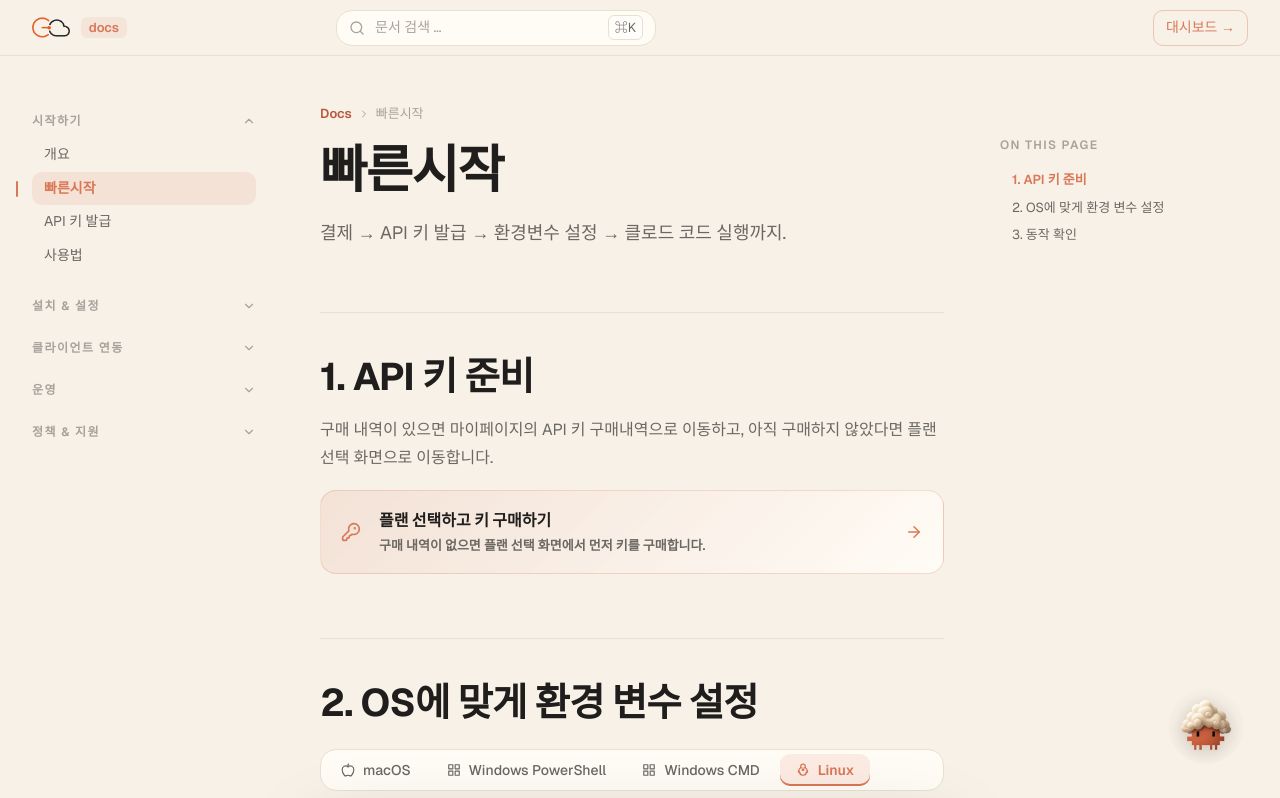
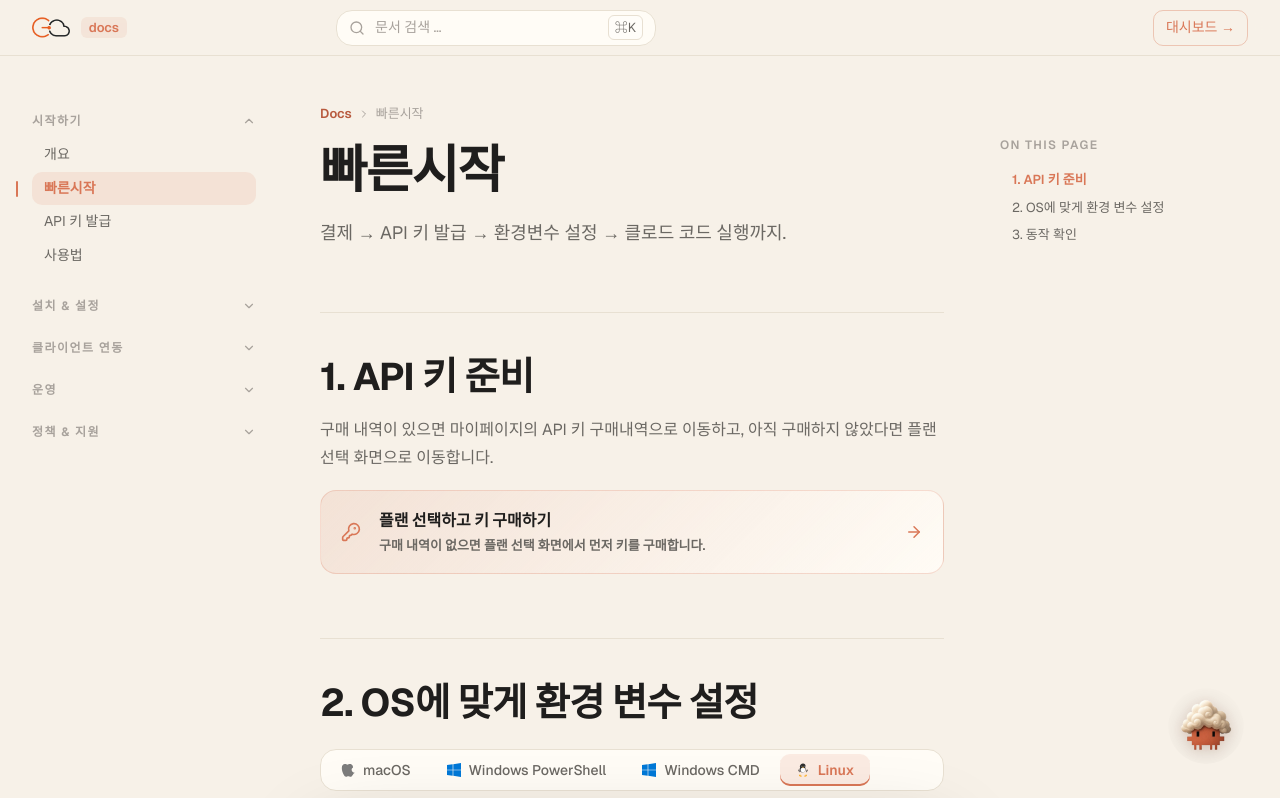
Before and after one commit to rowqqq3625-dot/clcocloud, a Next.js app: page /docs/quickstart in a window 1280 px wide. Shown: the top 798 px of the page. Built offline with nearby package versions, Linux system fonts and the light colour scheme; a web font is replaced by a local one.

Commit message:
design: OS별 빠른시작 탭 및 어시스턴트 칩스 아이콘을 고화질 공식 컬러 SVG 로고로 전면 교체

```diff
--- a/components/assistant/OSChips.tsx
+++ b/components/assistant/OSChips.tsx
@@ -10,20 +10,30 @@ interface OSChipsProps {
 }
 
 const AppleIcon = ({ className }: { className?: string }) => (
-  <svg xmlns="http://www.w3.org/2000/svg" className={className} style={{ width: "16px", height: "16px" }} viewBox="0 0 24 24" fill="currentColor" aria-hidden="true">
-    <path d="M18.71 19.5c-.83 1.24-1.71 2.45-3.05 2.47-1.34.03-1.77-.79-3.29-.79-1.53 0-2 .77-3.27.82-1.31.05-2.3-1.32-3.14-2.53C4.25 17 2.94 12.45 4.7 9.39c.87-1.52 2.43-2.48 4.12-2.51 1.28-.02 2.5.87 3.29.87.78 0 2.26-1.07 3.81-.91.65.03 2.47.26 3.64 1.98-.09.06-2.17 1.28-2.15 3.81.03 3.02 2.65 4.03 2.68 4.04-.03.07-.42 1.44-1.38 2.83M15.97 4.17c.66-.81 1.11-1.93.99-3.06-1 .04-2.22.67-2.94 1.51-.61.7-1.15 1.84-1.01 2.96 1.12.09 2.27-.58 2.96-1.41z" />
+  <svg viewBox="0 0 170 170" className={className} style={{ width: "14px", height: "14px" }} fill="#7C7C7C" aria-hidden="true">
+    <path d="M150.37 130.25c-2.45 5.66-5.35 10.87-8.71 15.66-4.58 6.53-8.33 11.05-11.22 13.56-4.48 4.12-9.28 6.23-14.42 6.35-3.69 0-8.14-1.05-13.32-3.18-5.19-2.12-9.97-3.17-14.34-3.17-4.58 0-9.49 1.05-14.75 3.17-5.26 2.13-9.5 3.24-12.74 3.35-4.34.22-9.13-1.78-14.37-6.02-3.43-2.79-7.25-7.38-11.45-13.78-8.23-12.65-14.48-26.79-18.75-42.44-4.28-15.65-6.42-30.08-6.42-43.29 0-14.73 3.61-26.6 10.84-35.61 7.23-9.01 16.08-13.56 26.56-13.67 5.06 0 10.87 1.58 17.43 4.75 6.56 3.17 11.13 4.75 13.7 4.75 2.11 0 6.64-1.58 13.57-4.75 6.93-3.17 12.33-4.64 16.2-4.43 11.83.53 21.05 4.88 27.67 13.06 6.62 8.18 10.15 17.9 10.59 29.17-11.4 6.86-17.15 16.03-17.26 27.53-.11 9.4 3.27 17.38 10.14 23.95 6.87 6.57 15.08 10.37 24.63 11.4-.87 2.64-1.79 5.23-2.77 7.77zM119.22 17.58c0 7.7-2.79 14.88-8.38 20.53-5.59 5.65-12.59 9.17-21.01 8.55-.11-.74-.17-1.6-.17-2.58 0-7.39 3.01-14.61 9.02-21.65 6.01-7.04 13.17-10.74 21.5-11.1 0 .95.04 1.9.04 2.87z" />
   </svg>
 );
 
 const WindowsIcon = ({ className }: { className?: string }) => (
-  <svg xmlns="http://www.w3.org/2000/svg" className={className} style={{ width: "16px", height: "16px" }} viewBox="0 0 24 24" fill="currentColor" aria-hidden="true">
-    <path d="M0 3.449L9.75 2.1v9.45H0V3.449zM0 12.45h9.75v9.45L0 20.551v-8.1zM10.95 1.935L24 0v11.55H10.95V1.935zM10.95 12.45H24v11.55l-13.05-1.935v-9.615z" />
+  <svg viewBox="0 0 24 24" className={className} style={{ width: "14px", height: "14px" }} aria-hidden="true">
+    <path fill="#0078D7" d="M0 3.449L9.75 2.1v9.45H0V3.449zM0 12.45h9.75v9.45L0 20.55v-8.1zM10.8 1.95L24 0v11.55H10.8V1.95zM10.8 12.45H24v11.55l-13.2-1.95v-9.6z" />
   </svg>
 );
 
 const PenguinIcon = ({ className }: { className?: string }) => (
-  <svg xmlns="http://www.w3.org/2000/svg" className={className} style={{ width: "16px", height: "16px" }} viewBox="0 0 24 24" fill="currentColor" aria-hidden="true">
-    <path d="M12 2c-1.3 0-2.4.5-3.2 1.4-1 .8-1.5 2.1-1.5 3.4 0 1.2.4 2.3 1.1 3.2C8 10.3 7 11.5 7 13c0 2 1.5 3.5 3.5 3.5.5 0 1-.1 1.5-.3.5.2 1 .3 1.5.3 2 0 3.5-1.5 3.5-3.5 0-1.5-1-2.7-1.4-3 .7-.9 1.1-2 1.1-3.2 0-1.3-.5-2.6-1.5-3.4C14.4 2.5 13.3 2 12 2zm-2.5 4c.6 0 1 .4 1 1s-.4 1-1 1-1-.4-1-1 .4-1 1-1zm5 0c.6 0 1 .4 1 1s-.4 1-1 1-1-.4-1-1 .4-1 1-1zm-2.5 6c-1.5 0-2.5-1.2-2.5-2.5H14.5c0 1.3-1 2.5-2.5 2.5zm0 3c-2.5 0-4.5 1.5-4.5 3 0 .8.8 1.5 1.8 1.5h5.4c1 0 1.8-.7 1.8-1.5 0-1.5-2-3-4.5-3z" />
+  <svg viewBox="0 0 512 512" className={className} style={{ width: "14px", height: "14px" }} aria-hidden="true">
+    <path fill="#2E2E2E" d="M256,16c-63.5,0-115,51.5-115,115c0,15.6,3.1,30.4,8.8,44c-11.2,17.2-17.8,37.8-17.8,60c0,60.8,49.2,110,110,110s110-49.2,110-110c0-22.2-6.6-42.8-17.8-60c5.7-13.6,8.8-28.4,8.8-44C371,67.5,319.5,16,256,16z"/>
+    <path fill="#FFFFFF" d="M256,166c-49.7,0-90,40.3-90,90c0,42.5,29.5,78.2,69.1,87.4C243,346,249,348,256,348s13-2,20.9-4.6c39.6-9.2,69.1-44.9,69.1-87.4C346,206.3,305.7,166,256,166z"/>
+    <circle cx="216" cy="116" r="14" fill="#FFFFFF"/>
+    <circle cx="216" cy="116" r="6" fill="#000000"/>
+    <circle cx="296" cy="116" r="14" fill="#FFFFFF"/>
+    <circle cx="296" cy="116" r="6" fill="#000000"/>
+    <path fill="#FFA500" d="M256,134c-12,0-22,8-22,18c0,18,22,26,22,26s22-8,22-26C278,142,268,134,256,134z"/>
+    <path fill="#FFA500" d="M156,416c-22,0-40,18-40,40c0,22,40,40,40,40h60c0,0-20-40-20-40H156z"/>
+    <path fill="#FFA500" d="M356,416c22,0,40,18,40,40c0,22-40,40-40,40h-60c0,0,20-40,20-40H356z"/>
+    <path fill="#2E2E2E" d="M106,236c-11,0-20,9-20,20c0,40,30,80,60,90c0,0-20-50-20-80C126,245,117,236,106,236z"/>
+    <path fill="#2E2E2E" d="M406,236c11,0,20,9,20,20c0,40-30,80-60,90c0,0,20-50,20-80C386,245,395,236,406,236z"/>
   </svg>
 );
 
--- a/components/docs/OSTabs.tsx
+++ b/components/docs/OSTabs.tsx
@@ -15,43 +15,31 @@ export type OSTab = {
   filename?: string;
 };
 
+const AppleIcon = (props: React.SVGProps<SVGSVGElement>) => (
+  <svg viewBox="0 0 170 170" width="1em" height="1em" fill="#7C7C7C" {...props}>
+    <path d="M150.37 130.25c-2.45 5.66-5.35 10.87-8.71 15.66-4.58 6.53-8.33 11.05-11.22 13.56-4.48 4.12-9.28 6.23-14.42 6.35-3.69 0-8.14-1.05-13.32-3.18-5.19-2.12-9.97-3.17-14.34-3.17-4.58 0-9.49 1.05-14.75 3.17-5.26 2.13-9.5 3.24-12.74 3.35-4.34.22-9.13-1.78-14.37-6.02-3.43-2.79-7.25-7.38-11.45-13.78-8.23-12.65-14.48-26.79-18.75-42.44-4.28-15.65-6.42-30.08-6.42-43.29 0-14.73 3.61-26.6 10.84-35.61 7.23-9.01 16.08-13.56 26.56-13.67 5.06 0 10.87 1.58 17.43 4.75 6.56 3.17 11.13 4.75 13.7 4.75 2.11 0 6.64-1.58 13.57-4.75 6.93-3.17 12.33-4.64 16.2-4.43 11.83.53 21.05 4.88 27.67 13.06 6.62 8.18 10.15 17.9 10.59 29.17-11.4 6.86-17.15 16.03-17.26 27.53-.11 9.4 3.27 17.38 10.14 23.95 6.87 6.57 15.08 10.37 24.63 11.4-.87 2.64-1.79 5.23-2.77 7.77zM119.22 17.58c0 7.7-2.79 14.88-8.38 20.53-5.59 5.65-12.59 9.17-21.01 8.55-.11-.74-.17-1.6-.17-2.58 0-7.39 3.01-14.61 9.02-21.65 6.01-7.04 13.17-10.74 21.5-11.1 0 .95.04 1.9.04 2.87z" />
+  </svg>
+);
+
 const WindowsIcon = (props: React.SVGProps<SVGSVGElement>) => (
-  <svg
-    viewBox="0 0 24 24"
-    width="1em"
-    height="1em"
-    fill="none"
-    stroke="currentColor"
-    strokeWidth="2"
-    strokeLinecap="round"
-    strokeLinejoin="round"
-    {...props}
-  >
-    <rect x="3" y="3" width="7" height="7" />
-    <rect x="14" y="3" width="7" height="7" />
-    <rect x="3" y="14" width="7" height="7" />
-    <rect x="14" y="14" width="7" height="7" />
+  <svg viewBox="0 0 24 24" width="1em" height="1em" {...props}>
+    <path fill="#0078D7" d="M0 3.449L9.75 2.1v9.45H0V3.449zM0 12.45h9.75v9.45L0 20.55v-8.1zM10.8 1.95L24 0v11.55H10.8V1.95zM10.8 12.45H24v11.55l-13.2-1.95v-9.6z" />
   </svg>
 );
 
 const PenguinIcon = (props: React.SVGProps<SVGSVGElement>) => (
-  <svg
-    viewBox="0 0 24 24"
-    width="1em"
-    height="1em"
-    fill="none"
-    stroke="currentColor"
-    strokeWidth="2"
-    strokeLinecap="round"
-    strokeLinejoin="round"
-    {...props}
-  >
-    <path d="M12 2a4 4 0 0 0-4 4v2a6 6 0 0 0-3.3 5.3a2 2 0 0 0-.7 1.5 1.5 1.5 0 0 0 1.5 1.5h1a4.5 4.5 0 0 0 4.5 4.5h2a4.5 4.5 0 0 0 4.5-4.5h1a1.5 1.5 0 0 0 1.5-1.5 2 2 0 0 0-.7-1.5A6 6 0 0 0 16 8V6a4 4 0 0 0-4-4z"/>
-    <path d="M9.5 8.5a.5.5 0 1 0 0-1 .5.5 0 0 0 0 1z"/>
-    <path d="M14.5 8.5a.5.5 0 1 0 0-1 .5.5 0 0 0 0 1z"/>
-    <path d="M11.5 10.5h1a1 1 0 0 1 1 1v0a1 1 0 0 1-1 1h-1a1 1 0 0 1-1-1v0a1 1 0 0 1 1-1z"/>
-    <path d="M8 17.5a2.5 2.5 0 0 1-2.5-2.5v-1.5"/>
-    <path d="M16 17.5a2.5 2.5 0 0 0 2.5-2.5v-1.5"/>
+  <svg viewBox="0 0 512 512" width="1em" height="1em" {...props}>
+    <path fill="#2E2E2E" d="M256,16c-63.5,0-115,51.5-115,115c0,15.6,3.1,30.4,8.8,44c-11.2,17.2-17.8,37.8-17.8,60c0,60.8,49.2,110,110,110s110-49.2,110-110c0-22.2-6.6-42.8-17.8-60c5.7-13.6,8.8-28.4,8.8-44C371,67.5,319.5,16,256,16z"/>
+    <path fill="#FFFFFF" d="M256,166c-49.7,0-90,40.3-90,90c0,42.5,29.5,78.2,69.1,87.4C243,346,249,348,256,348s13-2,20.9-4.6c39.6-9.2,69.1-44.9,69.1-87.4C346,206.3,305.7,166,256,166z"/>
+    <circle cx="216" cy="116" r="14" fill="#FFFFFF"/>
+    <circle cx="216" cy="116" r="6" fill="#000000"/>
+    <circle cx="296" cy="116" r="14" fill="#FFFFFF"/>
+    <circle cx="296" cy="116" r="6" fill="#000000"/>
+    <path fill="#FFA500" d="M256,134c-12,0-22,8-22,18c0,18,22,26,22,26s22-8,22-26C278,142,268,134,256,134z"/>
+    <path fill="#FFA500" d="M156,416c-22,0-40,18-40,40c0,22,40,40,40,40h60c0,0-20-40-20-40H156z"/>
+    <path fill="#FFA500" d="M356,416c22,0,40,18,40,40c0,22-40,40-40,40h-60c0,0,20-40,20-40H356z"/>
+    <path fill="#2E2E2E" d="M106,236c-11,0-20,9-20,20c0,40,30,80,60,90c0,0-20-50-20-80C126,245,117,236,106,236z"/>
+    <path fill="#2E2E2E" d="M406,236c11,0,20,9,20,20c0,40-30,80-60,90c0,0,20-50,20-80C386,245,395,236,406,236z"/>
   </svg>
 );
 
@@ -113,7 +101,7 @@ export function OSTabs({
         {normalizedTabs.map((tab) => {
           let Icon = Terminal;
           if (tab.id === "macos") {
-            Icon = Apple;
+            Icon = AppleIcon as any;
           } else if (tab.id === "ps" || tab.id === "cmd") {
             Icon = WindowsIcon as any;
           } else if (tab.id === "linux") {
```
